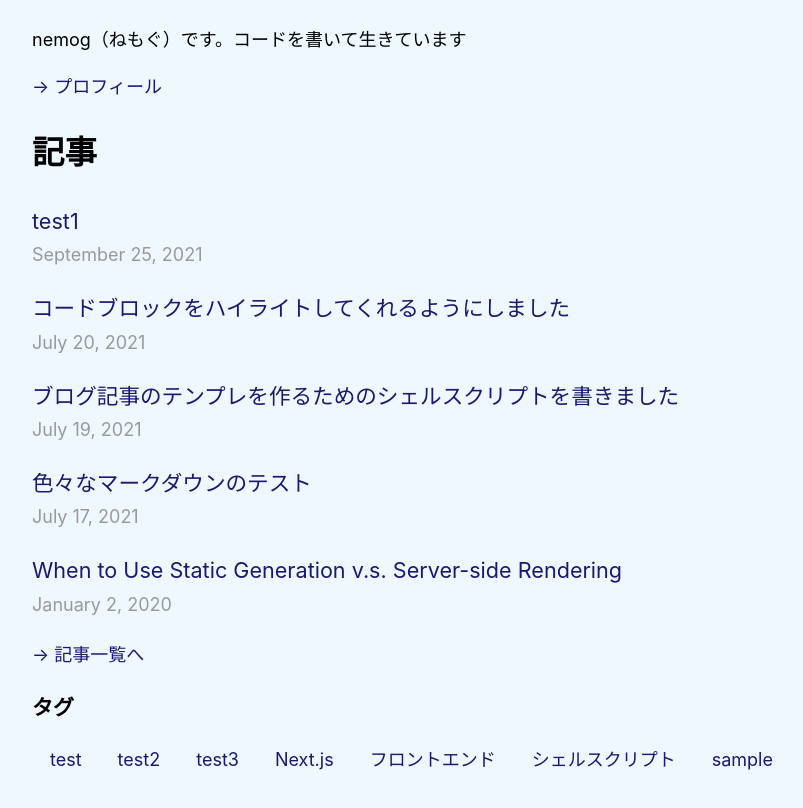
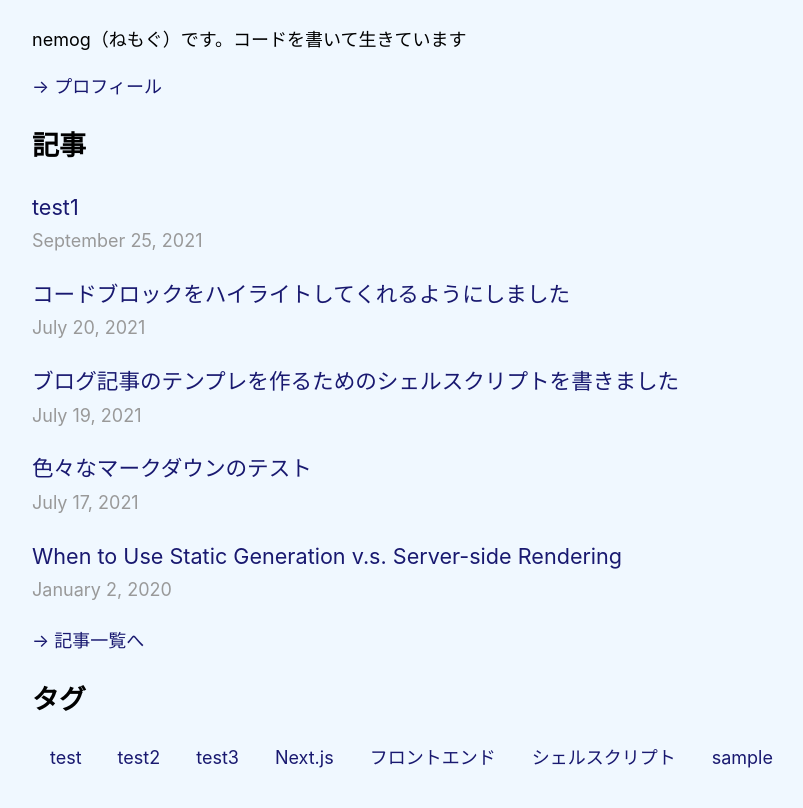
Before and after one commit to nemo-g9/nextjs-blog, a Next.js app: page / in a window 1280 px wide. Shown: the part 280-1088 px from the top of the page, without its empty margins (176-979 px from the left). Built offline with nearby package versions, Linux system fonts and the light colour scheme; no server answers.

Commit message:
styleの調整

```diff
--- a/components/post_list.js
+++ b/components/post_list.js
@@ -4,8 +4,9 @@ import utilStyles from '../styles/utils.module.css'
 
 export const PostList = ({PostsData}) => {
   return (
+    <section>
+      <h2>記事</h2>
       <section className={`${utilStyles.headingMd} ${utilStyles.padding1px}`}>
-      <h2>記事</h2>
         <ul className={utilStyles.list}>
           {PostsData.map(({ id, date, title}) => (
             <li key={id} className={utilStyles.listItem}>
@@ -20,5 +21,6 @@ export const PostList = ({PostsData}) => {
           ))}
         </ul>
       </section>
+    </section>
   )
 };
--- a/components/tag_list.js
+++ b/components/tag_list.js
@@ -4,7 +4,7 @@ import utilStyles from '../styles/utils.module.css'
 export function TagList ({allTagsData}) {
   return (
     <section>
-      <h3>タグ</h3>
+      <h2>タグ</h2>
       {allTagsData.map((tag) => (
         <Link href={`/tags/${tag}`}>
           <a className={utilStyles.tag}>{tag}</a>
--- a/pages/tags/[tag].js
+++ b/pages/tags/[tag].js
@@ -1,6 +1,7 @@
 import Head from "next/head";
 import Link from "next/link";
 import Layout, { siteTitle } from "../../components/layout";
+import Date from "../../components/date";
 import { getAllTagsForParams, getPostsAssociatedTag } from "../../lib/posts";
 import utilStyles from '../../styles/utils.module.css'
 
@@ -10,7 +11,8 @@ export default function Tag({ tag, postsData }) {
       <Head>
         <title>{tag} | {siteTitle}</title>
       </Head>
-      <h2>{tag}記事一覧</h2>
+      <h2>tag: {tag} の記事一覧</h2>
+      <section className={`${utilStyles.headingMd} ${utilStyles.padding1px}`}>
         <ul className={utilStyles.list}>
           {postsData.map(({ id, date, title}) =>(
             <li className={utilStyles.listItem} key={id}>
@@ -24,6 +26,7 @@ export default function Tag({ tag, postsData }) {
             </li>
           ))}
         </ul>
+      </section>
     </Layout>
   )
 }
```
Lines whose indentation alone changed are shown as unchanged.
